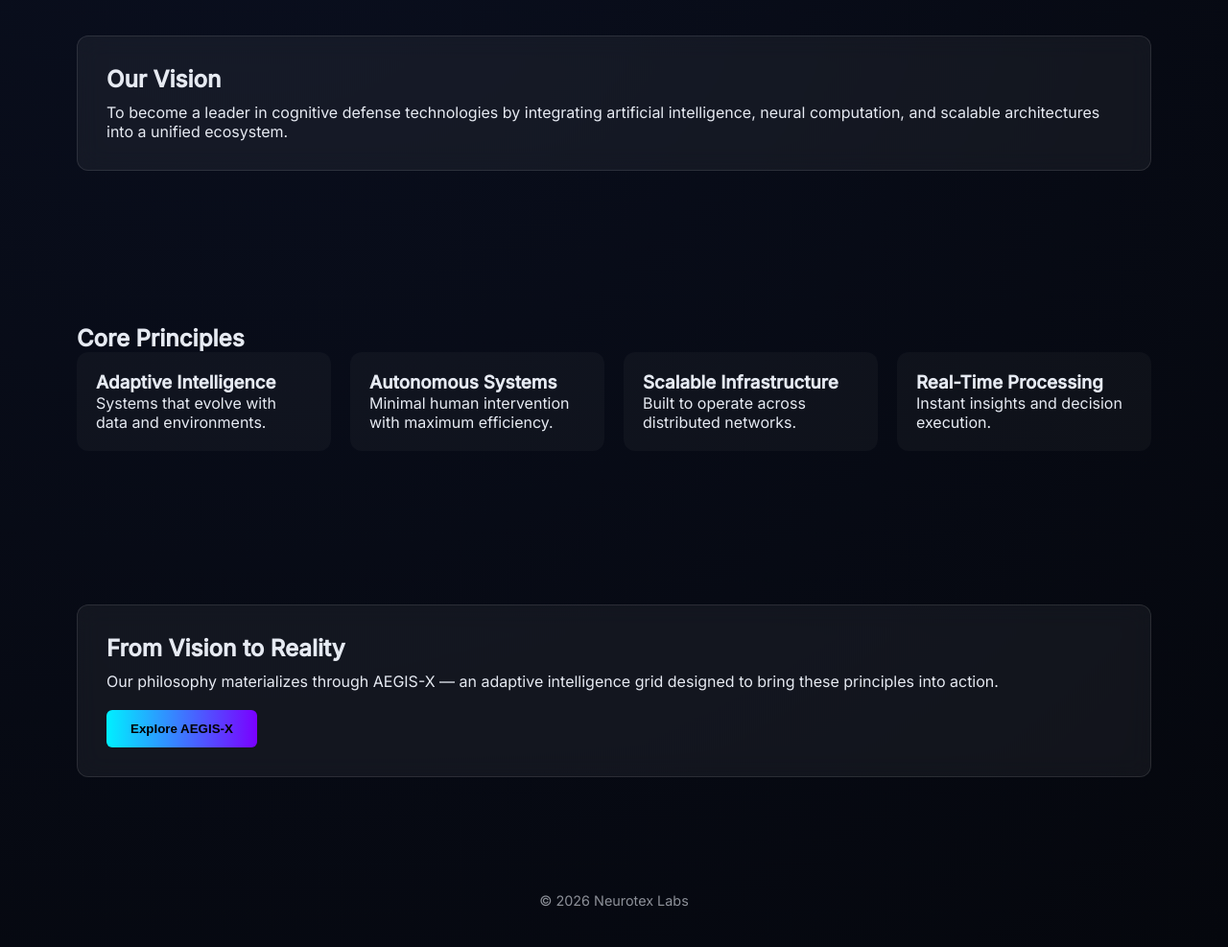
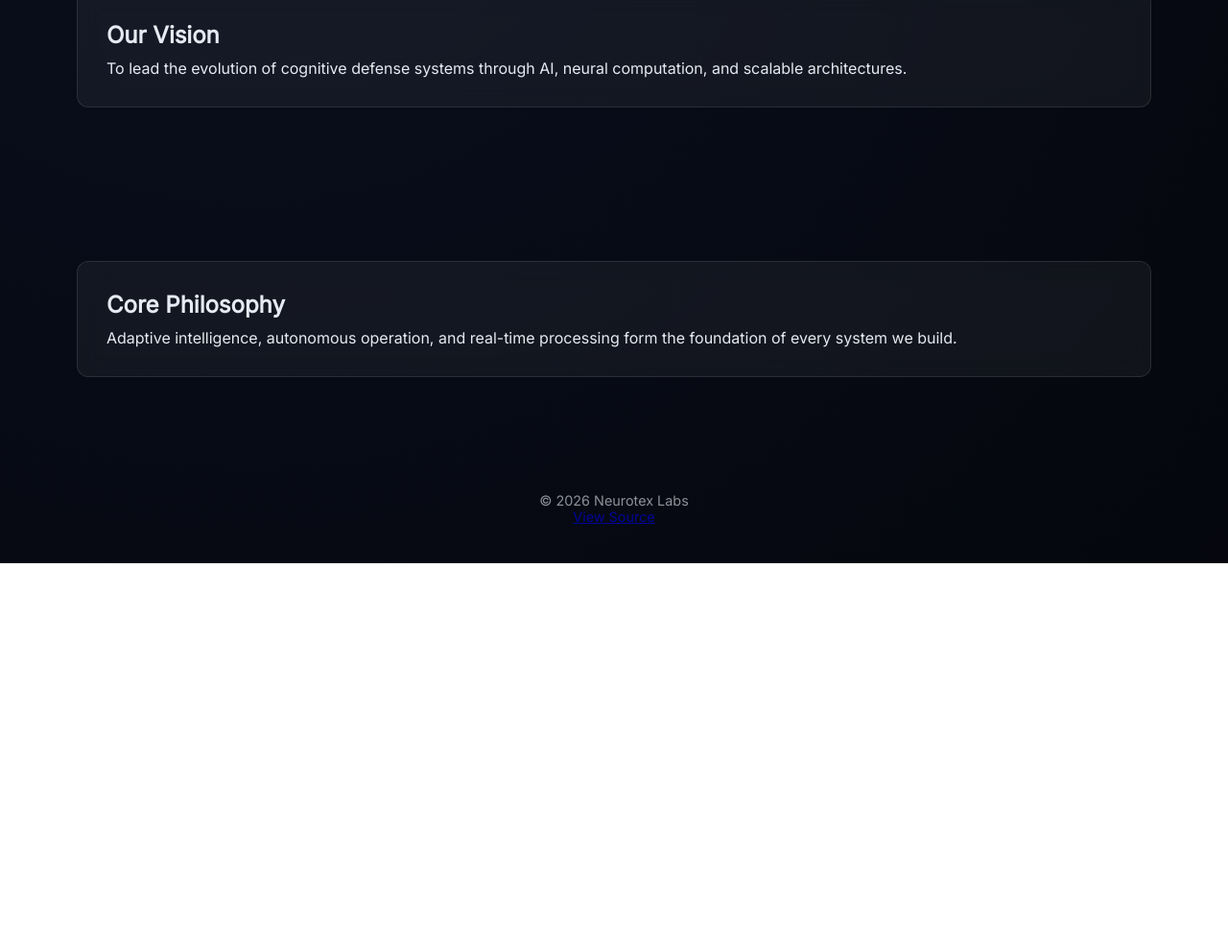
Before and after one commit to RahulSaikia0025/AEGISX, a website: page about.html in a window 1280 px wide. Shown: the part 701-1688 px from the top of the page at 96% size. After the commit the page ends 1288 px from the top, so only its background shows below. Drawn offline with Linux system fonts and the light colour scheme.

Commit message:
Enhance SEO and update content structure in about.html
Updated meta tags for SEO and social sharing, added a login link, and revised sections for clarity.

```diff
--- a/about.html
+++ b/about.html
@@ -1,21 +1,33 @@
 <!DOCTYPE html>
 <html lang="en">
 <head>
-  <meta charset="UTF-8">
-  <meta name="viewport" content="width=device-width, initial-scale=1.0">
-  <title>About Neurotex Labs</title>
-  <meta name="description" content="Learn about Neurotex Labs, our mission, vision, and advanced AI systems.">
+<meta charset="UTF-8">
+<meta name="viewport" content="width=device-width, initial-scale=1.0">
 
-  <!-- Fonts -->
-  <link href="https://fonts.googleapis.com/css2?family=Orbitron:wght@400;600&family=Inter:wght@300;400;500&display=swap" rel="stylesheet">
+<title>About Neurotex Labs</title>
+<meta name="description" content="Learn about Neurotex Labs, our mission, vision, and advanced AI systems.">
+<meta name="robots" content="index, follow">
 
-  <!-- CSS -->
-  <link rel="stylesheet" href="assets/css/styles.css">
+<!-- Open Graph -->
+<meta property="og:title" content="About Neurotex Labs">
+<meta property="og:description" content="Discover the vision behind Neurotex Labs and AEGIS-X.">
+<meta property="og:image" content="https://www.aegistech.co.in/assets/images/preview.png">
+<meta property="og:url" content="https://www.aegistech.co.in/about.html">
+<meta property="og:type" content="website">
+
+<!-- Twitter -->
+<meta name="twitter:card" content="summary_large_image">
+<meta name="twitter:title" content="About Neurotex Labs">
+<meta name="twitter:description" content="Building adaptive intelligence systems for the future.">
+<meta name="twitter:image" content="https://www.aegistech.co.in/assets/images/preview.png">
+
+<link rel="icon" href="assets/images/favicon.png">
+<link href="https://fonts.googleapis.com/css2?family=Orbitron&family=Inter&display=swap" rel="stylesheet">
+<link rel="stylesheet" href="assets/css/styles.css">
 </head>
 
 <body>
 
-<!-- 🔷 Header -->
 <header>
   <div class="logo">Neurotex Labs</div>
   <nav>
@@ -23,12 +35,12 @@
     <a href="about.html">About</a>
     <a href="aegis-x.html">AEGIS-X</a>
     <a href="contact.html">Contact</a>
+    <a href="login.html">Login</a>
   </nav>
 </header>
 
-<!-- 🧠 Intro -->
 <section class="section">
-  <h1 style="font-family:Orbitron; font-size:2.8rem;">About Neurotex Labs</h1>
+  <h1 style="font-family:Orbitron;">About Neurotex Labs</h1>
 
   <p style="margin-top:20px; max-width:700px; line-height:1.6;">
     Neurotex Labs is a next-generation technology initiative focused on building intelligent,
@@ -36,76 +48,41 @@
   </p>
 </section>
 
-<!-- 🎯 Mission -->
 <section class="section">
   <div class="glass">
     <h2>Our Mission</h2>
     <p style="margin-top:10px;">
-      To engineer intelligent systems that can perceive, analyze, and respond to complex environments
-      in real-time, enhancing decision-making and operational efficiency.
+      To engineer intelligent systems capable of perceiving, analyzing, and responding
+      to complex environments in real time.
     </p>
   </div>
 </section>
 
-<!-- 👁 Vision -->
 <section class="section">
   <div class="glass">
     <h2>Our Vision</h2>
     <p style="margin-top:10px;">
-      To become a leader in cognitive defense technologies by integrating artificial intelligence,
-      neural computation, and scalable architectures into a unified ecosystem.
+      To lead the evolution of cognitive defense systems through AI, neural computation,
+      and scalable architectures.
     </p>
   </div>
 </section>
 
-<!-- ⚙️ Core Philosophy -->
 <section class="section">
-  <h2>Core Principles</h2>
-
-  <div class="grid">
-
-    <div class="card">
-      <h3>Adaptive Intelligence</h3>
-      <p>Systems that evolve with data and environments.</p>
-    </div>
-
-    <div class="card">
-      <h3>Autonomous Systems</h3>
-      <p>Minimal human intervention with maximum efficiency.</p>
-    </div>
-
-    <div class="card">
-      <h3>Scalable Infrastructure</h3>
-      <p>Built to operate across distributed networks.</p>
-    </div>
-
-    <div class="card">
-      <h3>Real-Time Processing</h3>
-      <p>Instant insights and decision execution.</p>
-    </div>
-
+  <div class="glass">
+    <h2>Core Philosophy</h2>
+    <p style="margin-top:10px;">
+      Adaptive intelligence, autonomous operation, and real-time processing form the foundation
+      of every system we build.
+    </p>
   </div>
 </section>
 
-<!-- 🧩 Transition to Product -->
-<section class="section">
-  <div class="glass">
-    <h2>From Vision to Reality</h2>
-    <p style="margin-top:10px;">
-      Our philosophy materializes through AEGIS-X — an adaptive intelligence grid designed to
-      bring these principles into action.
-    </p>
-
-    <a href="aegis-x.html">
-      <button class="btn">Explore AEGIS-X</button>
-    </a>
-  </div>
-</section>
-
-<!-- 🔻 Footer -->
 <div class="footer">
-  © 2026 Neurotex Labs
+  © 2026 Neurotex Labs <br>
+  <a href="https://github.com/RahulSaikia0025/AEGISX" target="_blank">View Source</a>
 </div>
 
+<script src="assets/js/main.js"></script>
 </body>
 </html>
```
